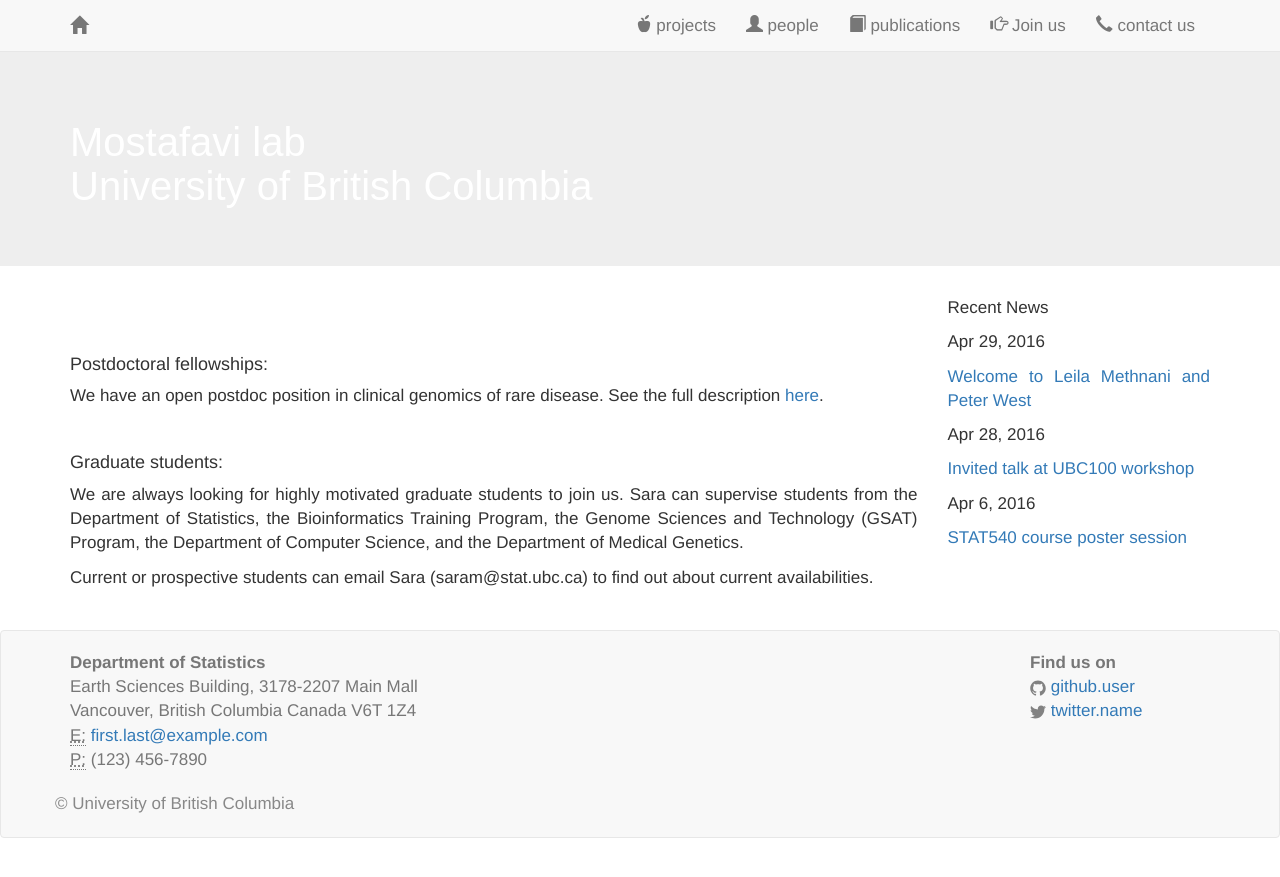
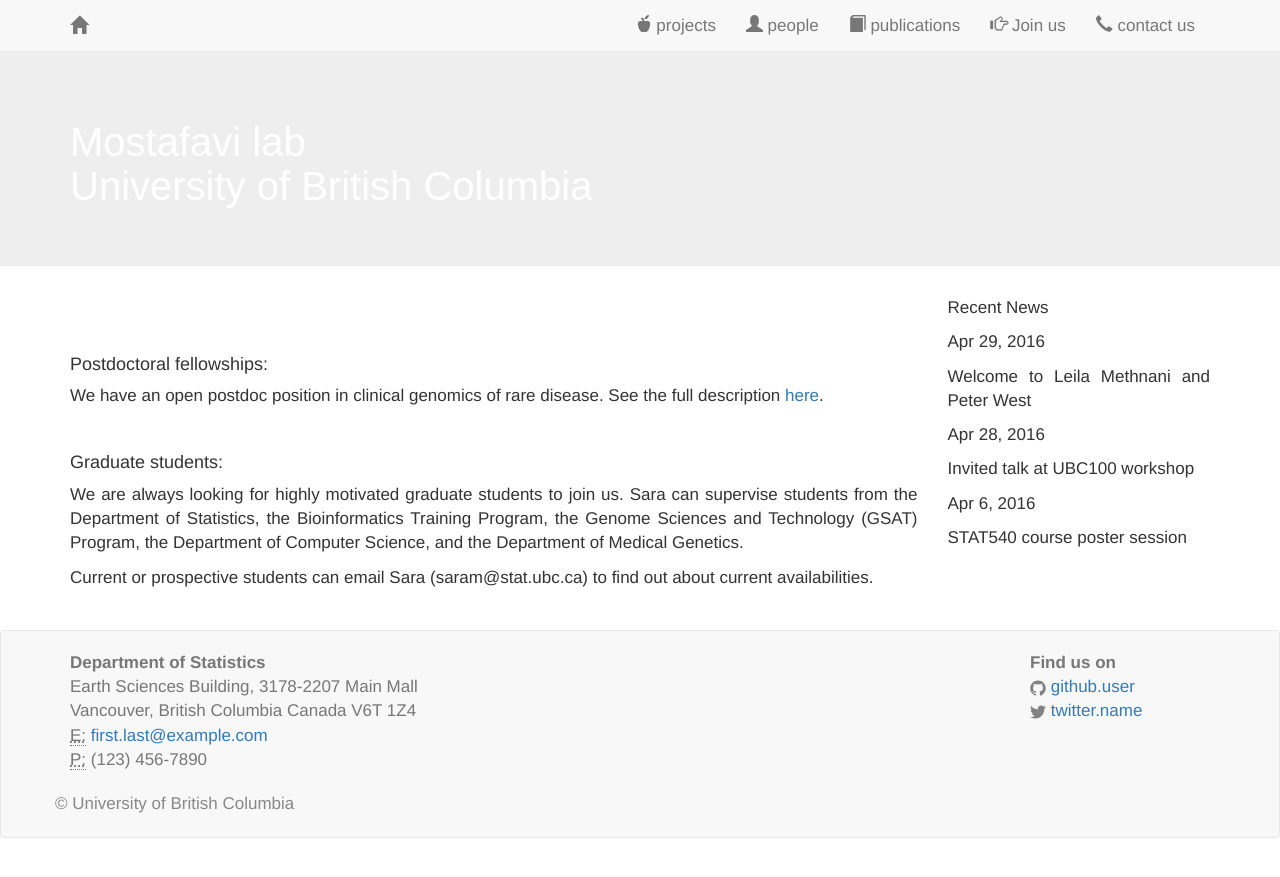
Before and after one commit to saramostafavi/saramostafavi.github.io, a Jekyll site: the page built from joinus.html, in a window 1280 px wide. Shown: the top 877 px of the page. Built offline with Jekyll 4.4.1, drawn with Linux system fonts in a browser that asks for light colours; nearby versions of some CDN libraries; a style sheet for code colours, icons or effects is not loaded.

Commit message:
Update recent-news.html

```diff
--- a/_includes/recent-news.html
+++ b/_includes/recent-news.html
@@ -2,5 +2,5 @@
 
 {% for post in site.posts limit: 3 %}
 <p> <span class="post-meta">{{ post.date | date: "%b %-d, %Y" }}</span> </p>
-<p>    <a class="post-link" href="{{ post.url }}">{{ post.title }}</a></p>
+<p>    <!--<a class="post-link" href="{{ post.url }}">{{ post.title }}</a>--> {{post.title}}</p>
 {% endfor %}
```
